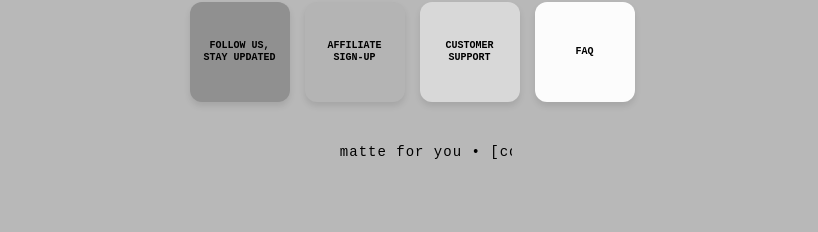
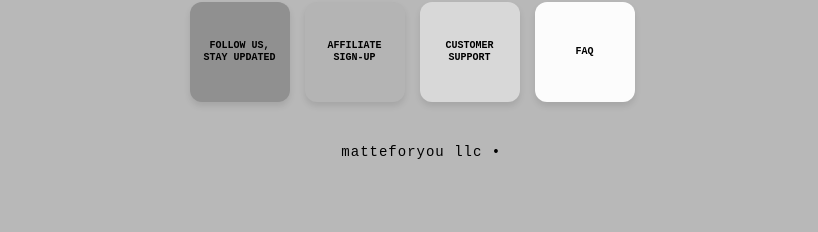
Before and after one commit to Cfagundo/mfystore, a React (Vite) app: page / in a window 1280 px wide. Shown: the part 962-1194 px from the top of the page, without its empty margins (228-1046 px from the left). Built offline with nearby package versions, Linux system fonts and the light colour scheme; what shopify-buy would draw is missing.

Commit message:
Update footer scrolling text content

```diff
--- a/src/components/PaletteMenu.jsx
+++ b/src/components/PaletteMenu.jsx
@@ -114,7 +114,7 @@ const PaletteMenu = ({ onFilter, onAction, activeFilter }) => {
                 })}
             </div>
             <div className="palette-footer-text">
-                <span className="scrolling-text-content">matte for you • [concrete collection]</span>
+                <span className="scrolling-text-content">matteforyou LLC • [concrete collection]</span>
             </div>
         </div>
     );
```
